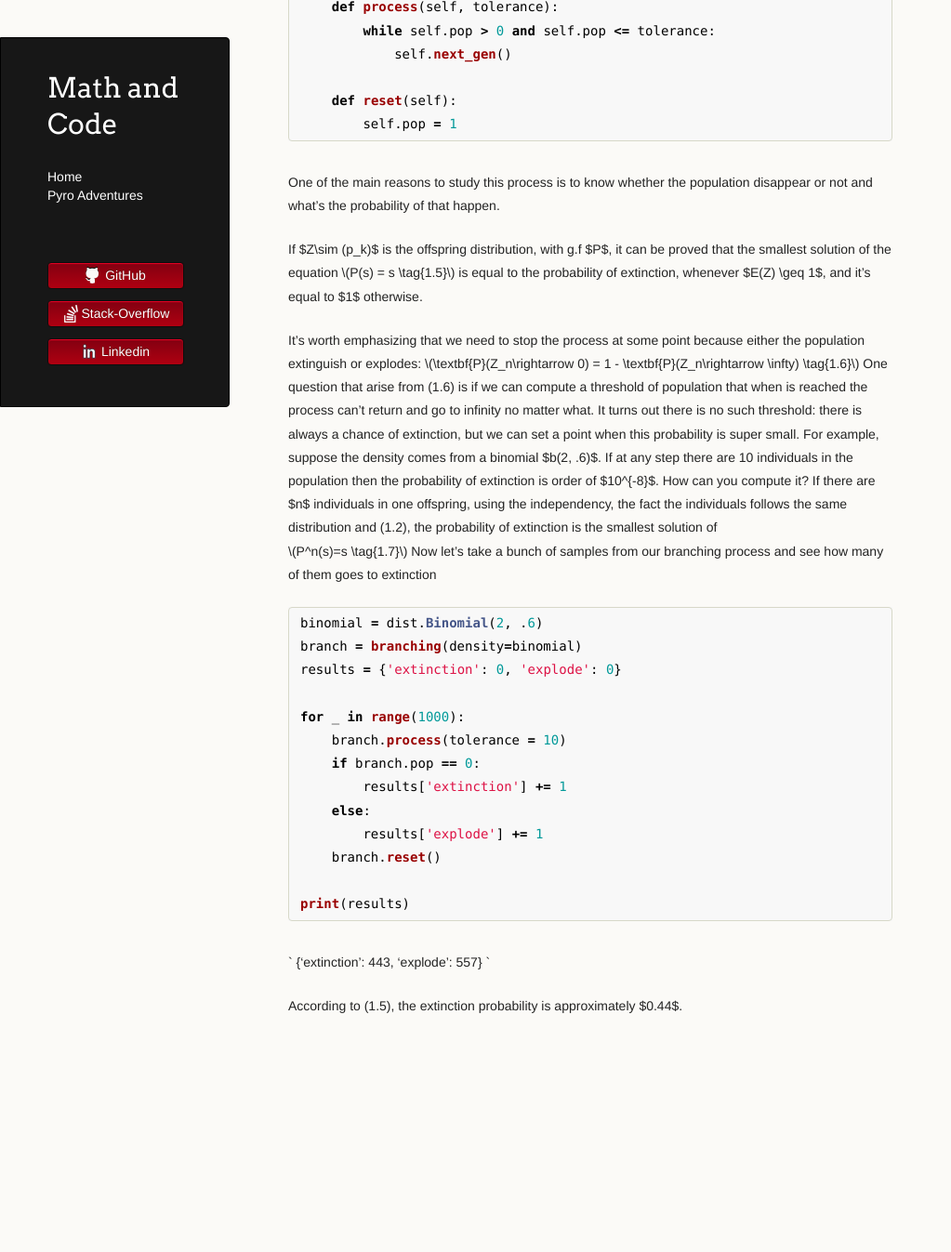
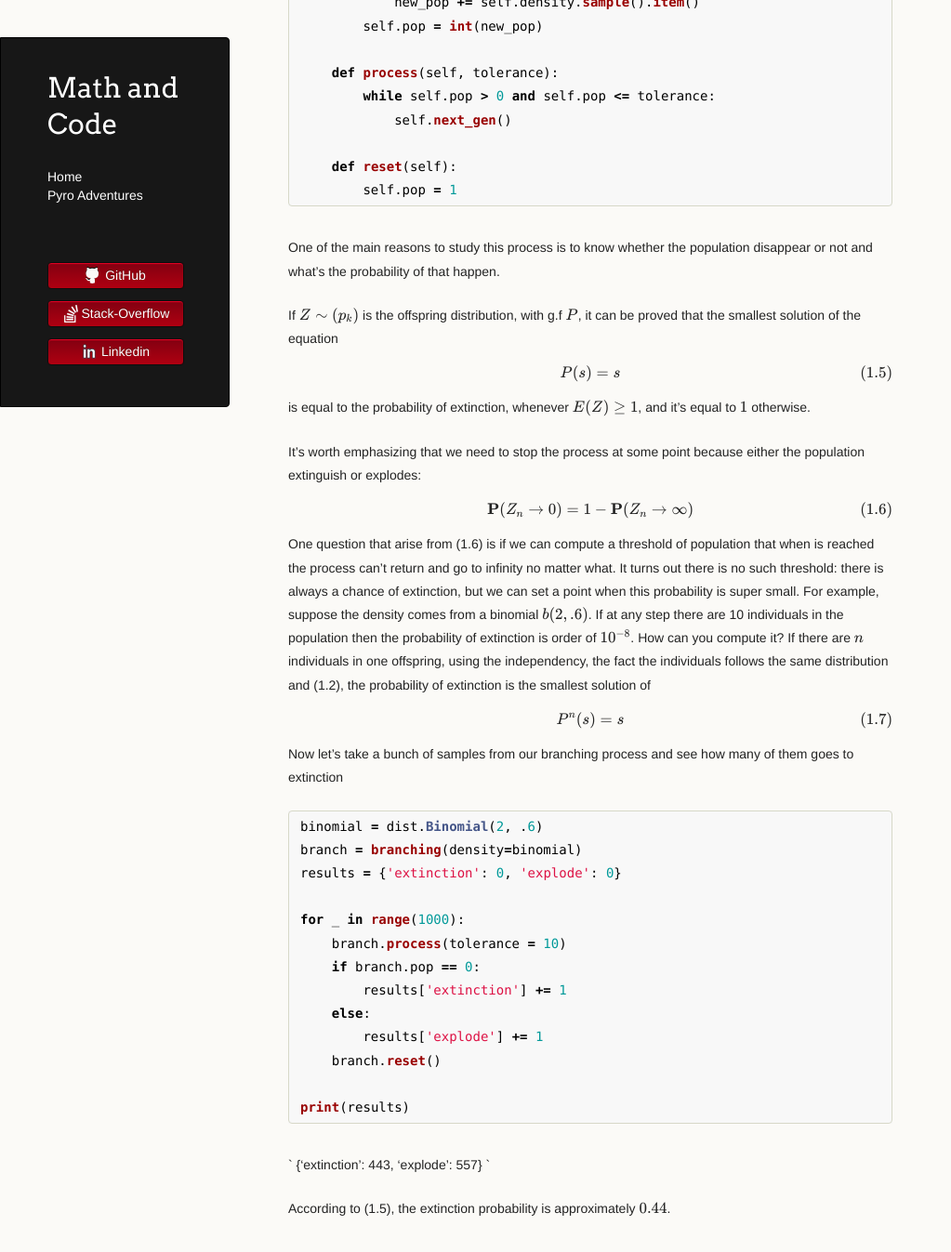
Before and after one commit to LemonPy29/LemonPy29.github.io, a Jekyll site: the page built from pyro-adventures/preliminaries.md, in a window 1280 px wide and 1400 px high, scrolled down 3477 px. Shown: the top 1347 px of the window at 93% size, without its empty margins (0-1023 px from the left). Built offline with Jekyll 4.4.1, drawn with Linux system fonts in a browser that asks for light colours; nearby versions of some CDN libraries; the repository's description, which GitHub fills in, is left out; before the commit the page ends 4694 px from its top, so only the background shows below that; some of the changed text lies outside the part shown.

````diff
--- a/pyro-adventures/preliminaries.md
+++ b/pyro-adventures/preliminaries.md
@@ -25,14 +25,14 @@ There are two properties we'll use across the section. From now on, when we talk
 
    The generating function of the random sum
 
-\\(
+\\[
 S_N = X_1 + \cdots + X_N \tag{1.3}
-\\)
+\\]
 
 can be computed as
-\\(
+\\[
 P_{S_N}(s) = P_N(P_{X_1}(s)) \tag{1.4}
-\\)
+\\]
 Let's see an example with code
 
 ### Example 1: Pizza Orders
@@ -68,7 +68,7 @@ class pizza_orders:
         return correct_orders
 ```
 
-Just a little note about the code. At first glance it seems unnecessary to put the `sample` method inside a class. I did it because in this way I don't need to pass the parameters $\mu$ and $p$ if another function call `sample` , just like in the chunk below.
+Just a little note about the code. At first glance it seems unnecessary to put the `sample` method inside a class. I did it because in this way I don't need to pass the parameters \\(\mu\\) and $p$ if another function call `sample` , just like in the chunk below.
 
 Using equation (1.4) it can be proved the distribution of `pizza_orders` is a Poisson with parameter \\(\mu\cdot p\\). Let's verify that by comparing the empirical cumulative distribution function of our model with the expected Poisson c.d.f.
 
@@ -115,7 +115,7 @@ The plot show us `pizza_orders` has the expected behavior.
 
 ## Branching Process
 
-The branching process is a classical example of random sums. Imagine a population starts with one individual which have a \\(p_k\\) probability of splitting into $k$ offspring (There could be more than one, we'll talk more about that later). Each member of the new generation, also follow the same pattern of splitting. The process continues until there is no individuals to split, that is, until the population extinguish.
+The branching process is a classical example of random sums. Imagine a population starts with one individual which have a \\(p_k\\) probability of splitting into \\(k\\) offspring (There could be more than one, we'll talk more about that later). Each member of the new generation, also follow the same pattern of splitting. The process continues until there is no individuals to split, that is, until the population extinguish.
 
 Let's simulate the process
 
@@ -141,20 +141,20 @@ class branching:
 
 One of the main reasons to study this process is to know whether the population disappear or not and what's the probability of that happen.
 
-If $Z\sim (p_k)$ is the offspring distribution, with g.f $P$, it can be proved that the smallest solution of the equation
-$$
+If \\(Z\sim (p_k)\\) is the offspring distribution, with g.f \\(P\\), it can be proved that the smallest solution of the equation
+\\[
 P(s) = s \tag{1.5}
-$$
-is equal to the probability of extinction, whenever $E(Z) \geq 1$, and it's equal to $1$ otherwise.
+\\]
+is equal to the probability of extinction, whenever \\(E(Z) \geq 1\\), and it's equal to \\(1\\) otherwise.
 
 It's worth emphasizing that we need to stop the process at some point because either the population extinguish or explodes:
-$$
+\\[
 \textbf{P}(Z_n\rightarrow 0) = 1 - \textbf{P}(Z_n\rightarrow \infty) \tag{1.6}
-$$
-One question that arise from (1.6) is if we can compute a threshold of population that when is reached the process can't return and go to infinity no matter what. It turns out there is no such threshold: there is always a chance of extinction, but we can set a point when this probability is super small. For example, suppose the density comes from a binomial $b(2, .6)$. If at any step there are 10 individuals in the population then the probability of extinction is order of $10^{-8}$. How can you compute it? If there are $n$ individuals in one offspring, using the independency, the fact the individuals follows the same distribution and (1.2), the probability of extinction is the smallest solution of
-$$
+\\]
+One question that arise from (1.6) is if we can compute a threshold of population that when is reached the process can't return and go to infinity no matter what. It turns out there is no such threshold: there is always a chance of extinction, but we can set a point when this probability is super small. For example, suppose the density comes from a binomial \\(b(2, .6)\\). If at any step there are 10 individuals in the population then the probability of extinction is order of \\(10^{-8}\\). How can you compute it? If there are \\(n\\) individuals in one offspring, using the independency, the fact the individuals follows the same distribution and (1.2), the probability of extinction is the smallest solution of
+\\[
 P^n(s)=s \tag{1.7}
-$$
+\\]
 Now let's take a bunch of samples from our branching process and see how many of them goes to extinction
 
 ```python
@@ -177,4 +177,4 @@ print(results)
 {'extinction': 443, 'explode': 557}
 `
 
-According to (1.5), the extinction probability is approximately $0.44$.
+According to (1.5), the extinction probability is approximately \\(0.44\\).
````
